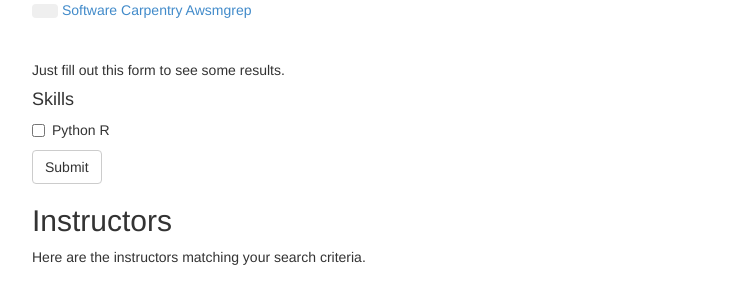
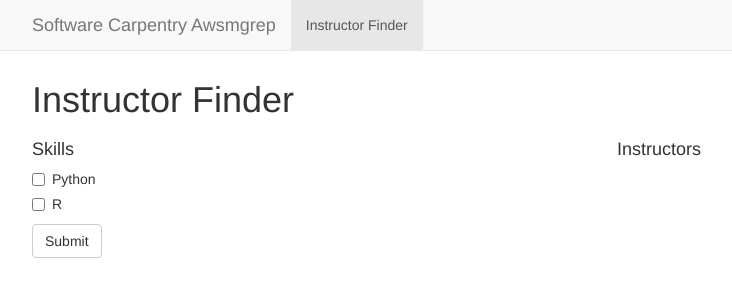
Before and after one commit to pyscrape/admintool, a Flask app: template templates/index.html in a window 1280 px wide. Shown: the top 304 px of the page, without its empty margins (38-770 px from the left). Run offline with Flask 2, Linux system fonts and the light colour scheme; the template is opened without the code that fills it, so the values that code supplies are empty; parts of the project's set-up code (start-up, migrations or seed data) failed here and were passed over; some libraries are stand-ins or nearby versions.

Commit message:
upgrade to bootstrap3, use 2-column layout.

```diff
--- a/templates/index.html
+++ b/templates/index.html
@@ -1,9 +1,10 @@
 {% extends 'layout.html' %}
 
 {% block content %}
-  <p>
-    Just fill out this form to see some results.
-  </p>
+  <h1>Instructor Finder</h1>
+
+  <div class="row">
+    <div class="col-md-6">
       <form method="get" role="form">
         <h4>Skills</h4>
         <div class="checkbox">
@@ -11,6 +12,9 @@
             <input type="checkbox" name="python"
              {% if request.args.python %}checked{% endif %}> Python
           </label>
+        </div>
+
+        <div class="checkbox">
           <label>
             <input type="checkbox" name="r"
              {% if request.args.r %}checked{% endif %}> R
@@ -19,11 +23,9 @@
 
         <button type="submit" class="btn btn-default">Submit</button>
       </form>
-
-  <h2>Instructors</h2>
-
-  <p>Here are the instructors matching your search criteria.</p>
-
+    </div>
+    <div class="col-md-6">
+      <h4>Instructors</h4>
       <ul class="media-list">
         {% for person in people %}
           <li class="media">
@@ -37,4 +39,6 @@
           </li>
         {% endfor %}
       </ul>
+    </div>
+  </div>
 {% endblock %}
--- a/templates/layout.html
+++ b/templates/layout.html
@@ -8,30 +8,28 @@
     padding-top: 60px;
   }
 </style>
-<link rel="stylesheet" href="{{ url_for('static', filename='vendor/bootstrap/css/bootstrap-responsive.css') }}">
 <title>Software Carpentry Awsmgrep</title>
+<div class="navbar navbar-default navbar-fixed-top" role="navigation">
   <div class="container">
-
-  <div class="navbar navbar-fixed-top">
-    <div class="navbar-inner">
-      <div class="container">
-        <button type="button" class="btn btn-navbar" data-toggle="collapse" data-target=".nav-collapse">
+    <div class="navbar-header">
+      <button type="button" class="navbar-toggle" data-toggle="collapse" data-target=".navbar-collapse">
+        <span class="sr-only">Toggle navigation</span>
         <span class="icon-bar"></span>
         <span class="icon-bar"></span>
         <span class="icon-bar"></span>
       </button>
-        <a class="brand" href="{{ url_for('home') }}">Software Carpentry Awsmgrep</a>
-        <div class="nav-collapse collapse">
-          <ul class="nav">
-            <li class="active"><a href="{{ url_for('home') }}">Instructor Finder</a></li>
+      <a class="navbar-brand" href="#">Software Carpentry Awsmgrep</a>
+    </div>
+    <div class="collapse navbar-collapse">
+      <ul class="nav navbar-nav">
+        <li class="active"><a href="#">Instructor Finder</a></li>
       </ul>
     </div><!--/.nav-collapse -->
   </div>
 </div>
-  </div>
 
+<div class="container">
   {% block content %}{% endblock %}
-
 </div>
 <script src="{{ url_for('static', filename='vendor/jquery.js') }}"></script>
 <script src="{{ url_for('static', filename='vendor/bootstrap/js/bootstrap.js') }}"></script>
```
Lines whose indentation alone changed are shown as unchanged.
